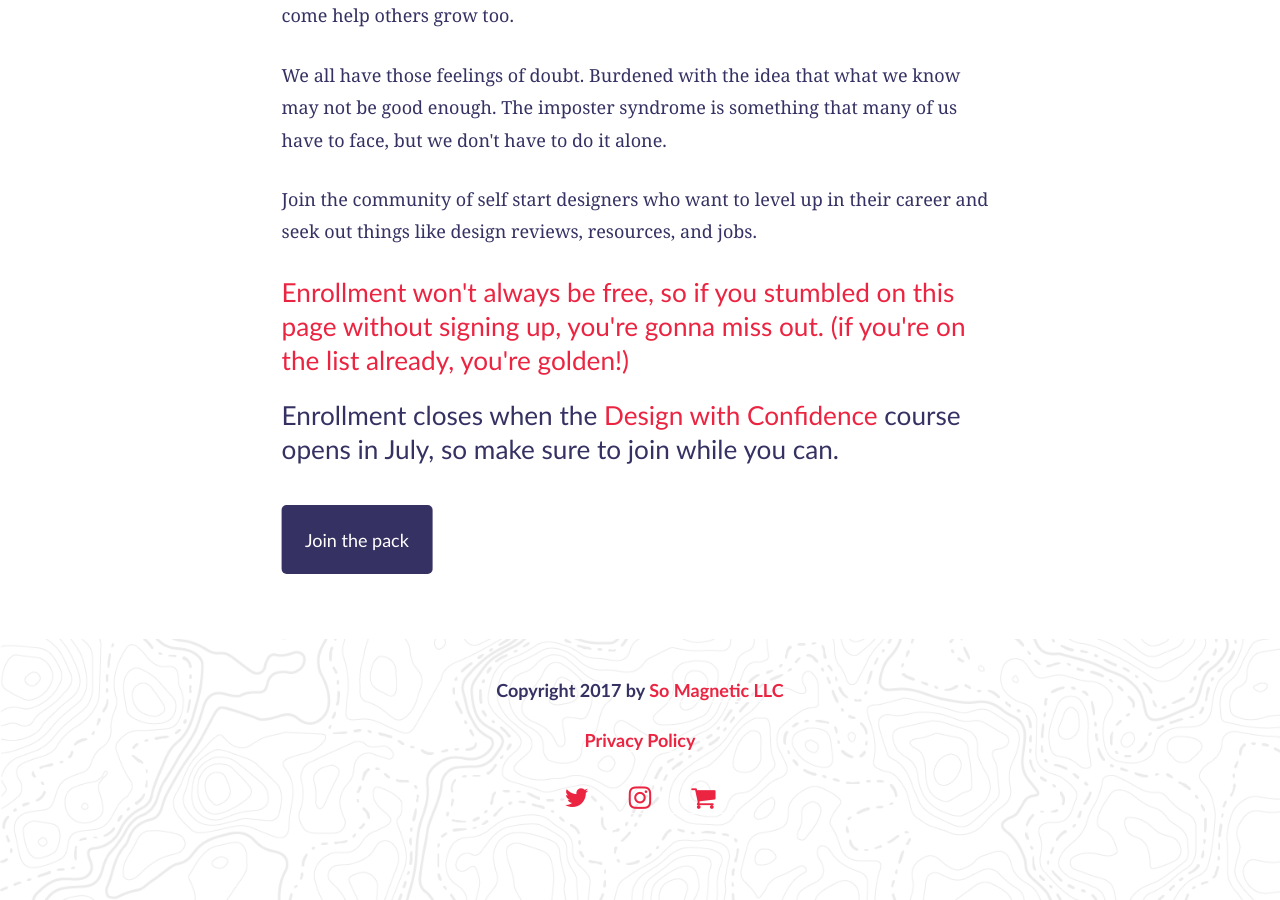
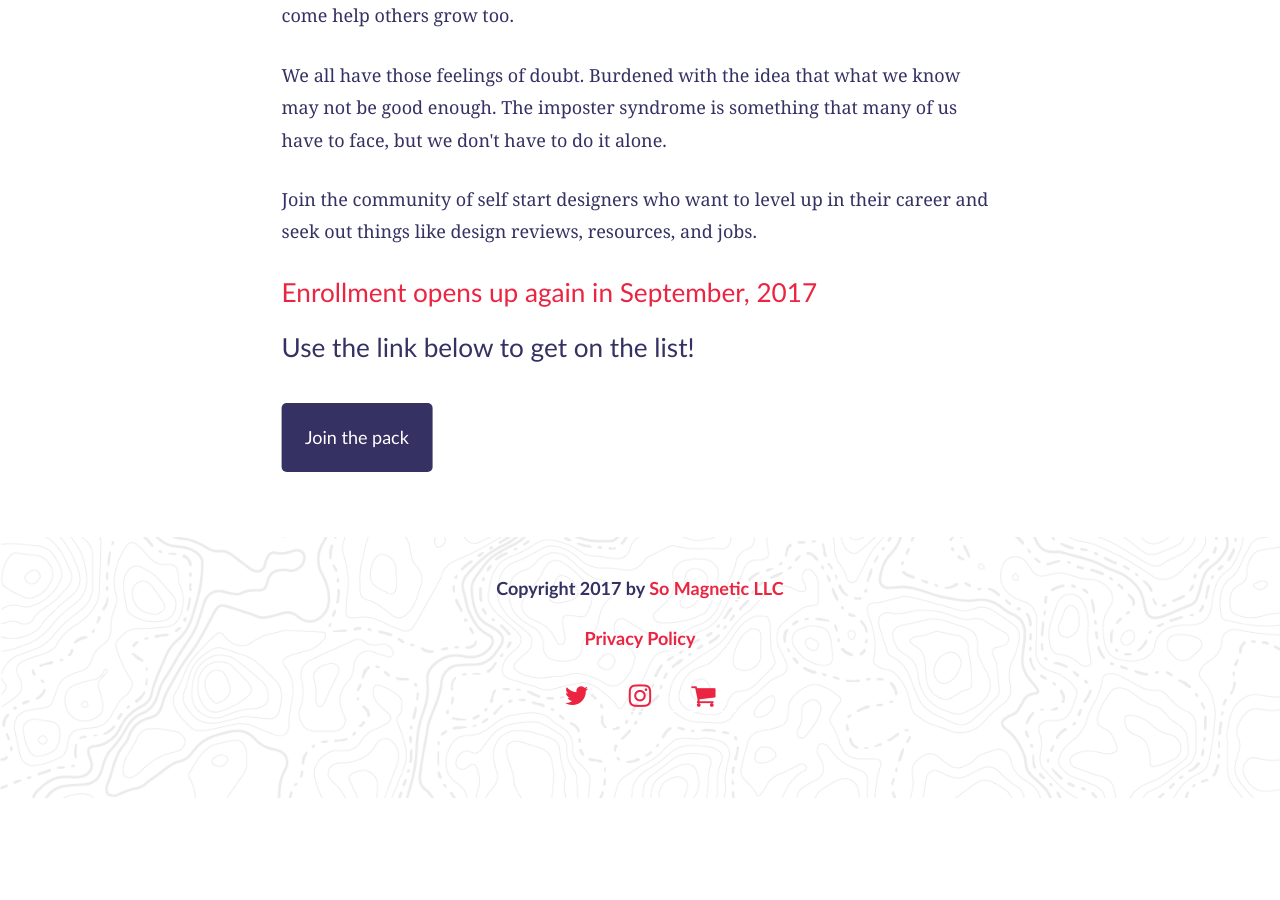
Before and after one commit to compassofdesign/site, a Jekyll site: the page built from results/index.html, in a window 1280 px wide and 900 px high, scrolled down 3431 px. Built offline with Jekyll 4.4.1, drawn with Linux system fonts in a browser that asks for light colours; nearby versions of some CDN libraries; after the commit the page ends 4229 px from its top, so only the background shows below that.

Commit message:
Update index.html

```diff
--- a/results/index.html
+++ b/results/index.html
@@ -78,8 +78,8 @@ title: Compass Of Design - Learn to design with confidence, a site for new desig
       <p>Your unique set of skills will help you get far, even by putting in the practice you need to get things done. You can either choose to continue to level up your skills or come help others grow too.</p>
       <p>We all have those feelings of doubt. Burdened with the idea that what we know may not be good enough. The imposter syndrome is something that many of us have to face, but we don't have to do it alone. </p>
       <p>Join the community of self start designers who want to level up in their career and seek out things like design reviews, resources, and jobs.</p>
-      <h3>Enrollment won't always be free, so if you stumbled on this page without signing up, you're gonna miss out. (if you're on the list already, you're golden!)</h3>
-      <h4>Enrollment closes when the <a href="{{site.baseurl}}/course" target="_blank">Design with Confidence</a> course opens in July, so make sure to join while you can.</h4>
+      <h3>Enrollment opens up again in September, 2017</h3>
+      <h4>Use the link below to get on the list!</h4>
       <a href="{{site.baseurl}}/community" class="button">Join the pack</a>
     </div>
   </article>
```
